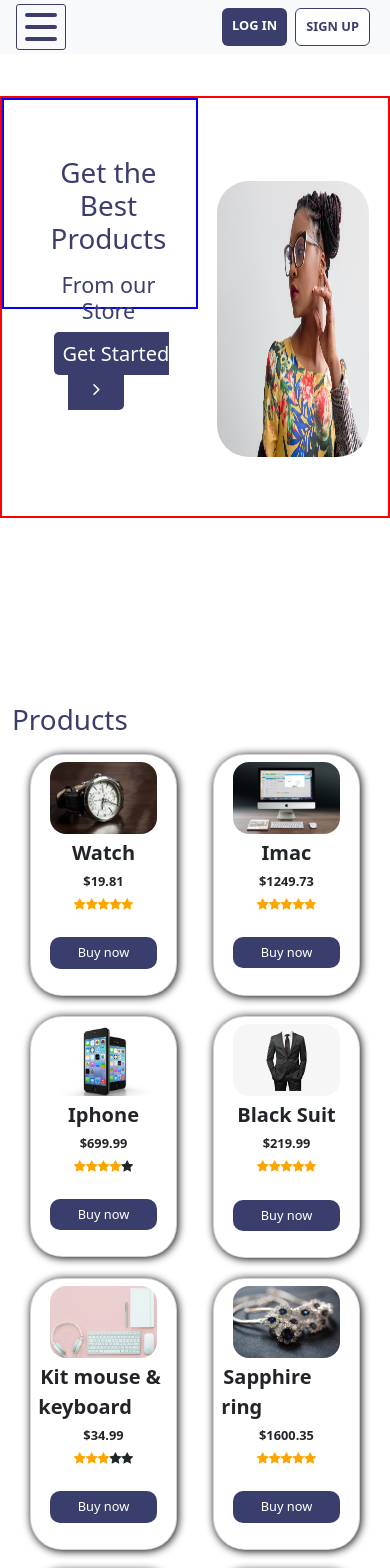
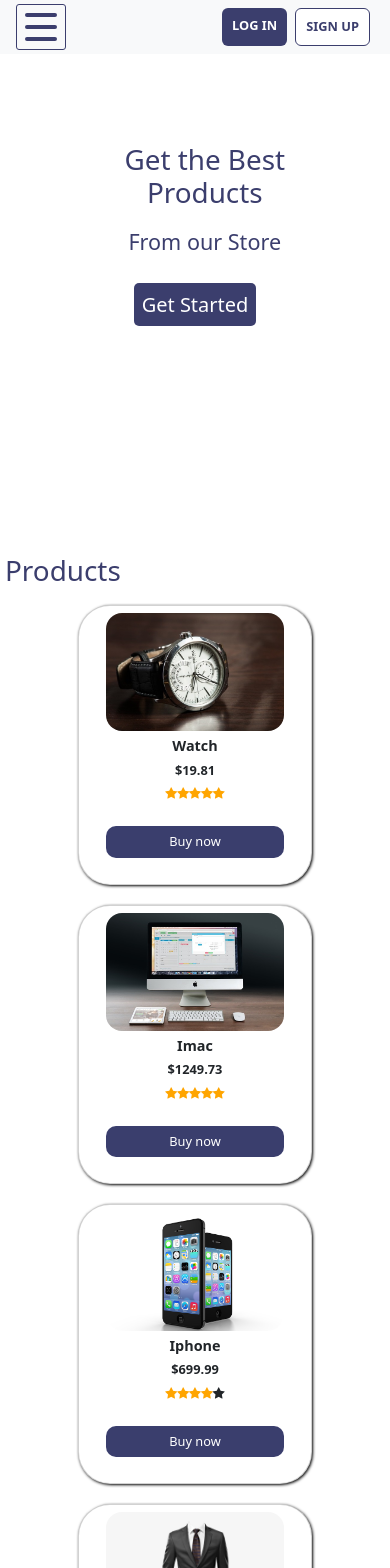
Before and after one commit to IuryOliveira567/SummerRain, a Vue app: page / in a window 390 px wide. Shown: the top 1568 px of the page. Built offline with nearby package versions, Linux system fonts and the light colour scheme.

Commit message:
resp: reponsive NavBar, BenefitCard, Footer, ProductCard added

```diff
--- a/src/App.vue
+++ b/src/App.vue
@@ -11,11 +11,11 @@
           <div class="left-pane">
             <h1 class="fs-1">Get the Best<br>
             Products</h1>
-            <h3 class="fs-4">From our Store</h3>
+            <h3 class="fs-4">From our Store</h3><br>
             <a class="getStartedBtn fs-5" href="#">Get Started<i class="fa fa-angle-right fa-align-right"></i></a>
           </div>
           <div class="right-pane d-flex align-items-start pt-4">
-            <img class="img-pane rounded rounded-5 cursor-pointer" src="../src/assets/images/right-pane-image2.jpg" width="100%" height="100%" alt="Left Pane Image" />
+            <img class="img-pane rounded rounded-5 cursor-pointer" src="../src/assets/images/right-pane-image2.jpg" width="90%" height="80%" alt="Left Pane Image" />
           </div>
         </div>
       </main>
@@ -31,13 +31,13 @@
           :price="item.price"
           :stars="item.stars"
         >
-        <img class="img-fluid rounded rounded-4" :src="item.cardImage" width="80%" height="60%" :alt="item.description"/>
+        <img class="img-fluid rounded rounded-4" :src="item.cardImage" width="80%" height="40%" :alt="item.description"/>
         </ProductCard>
         </div>
       </section>
     </div>
     <div class="row benefit-section p-1 d-flex flex-row justify-content-around">
-      <h1 class="fs-2 mt-4">Optimizing your Business</h1>
+      <h1 class="fs-2 mt-4 mb-4">Optimizing your Business</h1>
       <BenefitCard
         v-for="(benefit, index) in benefitList"
         :key="index"
@@ -107,7 +107,7 @@
 }
 
 main {
-  height: 70vh;
+  height: auto;
 }
 
 .main-pane {
@@ -158,10 +158,12 @@
 
 .products {
   height: 200%;
+  margin-bottom: 3%;
 }
 
 .products h1 {
   color:#3B3E6D;
+  margin-left: 5px;
 }
 
 .footer-pane {
@@ -177,6 +179,11 @@
     height: 80%;
   }
 
+  .left-pane {
+    padding-left: 5%;
+    width: 40vw;
+  }
+
   .left-pane * {
     margin-top: 5%;
     padding-left: 5%;
@@ -186,11 +193,11 @@
 @media(max-width: 992px) {
    .products {
      height: 175vh;
+     margin-top: 5%;
    }
 
    .main-pane {
      height: 50vh;
-     border: 2px solid red;
    }
 
    section {
@@ -201,16 +208,22 @@
      height: 100%;
      width: 50vw;
    }
+}
 
-   .left-pane {
-     border: 2px solid blue;
-   }
+@media(max-width: 700px) {
+  .left-pane {
+    width: 40vw !important;
+    padding-left: 0 !important;
+  }
+
+  .right-pane {
+    width: 60vw !important;
+  }
 }
 
 @media(max-width: 769px) {
   .products {
     height: auto;
-    margin: 0;
     padding: 0;
   }
 
@@ -221,11 +234,6 @@
   .left-pane, .right-pane {
     width: 100vw;
     text-align: center;
-  }
-
-  .left-pane {
-    padding-top: 2%;
-    height: 25vh;
   }
 
   .img-pane {
@@ -243,13 +251,27 @@
 
   .left-pane {
     padding-left: 2%;
-    padding-top: 12%;
+    padding-top: 7%;
+  }
+}
+
+@media(max-width: 578px) {
+  .left-pane {
+    width: 100vw !important;
+  }
+
+  .getStartedBtn i {
+    display: none;
+  }
+
+  .right-pane {
+    display: none !important;
   }
 }
 
 @media(max-width: 520px) {
   .benefit-section {
-    height: 60vh;
+    height: auto;
   }
 }
 
--- a/src/components/BenefitCard.vue
+++ b/src/components/BenefitCard.vue
@@ -41,9 +41,11 @@
     }
   }
 
-  @media(max-width: 520px) {
+  @media(max-width: 561px) {
     .benefitcard {
-
+      width: 100%;
+      border-top: 1px solid lightgray;
     }
   }
+
 </style>
--- a/src/components/Footer.vue
+++ b/src/components/Footer.vue
@@ -17,7 +17,6 @@
           <li><a href="#">Twitter</a></li>
           <li><a href="#">Instagram</a></li>
           <li><a href="#">Linkedin</a></li>
-          <li><a href="#"></a></li>
         </ul>
       </div>
       <div>
@@ -27,7 +26,6 @@
           <li><a href="#">Delivery Options</a></li>
           <li><a href="#">Terms & Conditions</a></li>
           <li><a href="#">Privacy Notice</a></li>
-          <li><a href="#"></a></li>
         </ul>
       </div>
       <div>
@@ -63,6 +61,7 @@
     color: white;
     margin-bottom: 2rem;
   }
+
   .footer div {
     width: 20%;
     display: flex;
@@ -71,6 +70,8 @@
     height: 80%;
     padding-left: 2%;
   }
+
+
   .footer div ul {
     list-style: none;
     padding: 0;
@@ -89,12 +90,13 @@
   @media(max-width: 730px) {
     .footer {
       flex-direction: column;
-      height: 200vh;
+      height: auto;
+      padding-top: 5%;
     }
 
     .footer div {
-      align-items: center;
-      width: 100vw;
+      width: 50vw;
+      margin-left: 20%;
     }
 
     div h3 {
--- a/src/components/NavBar.vue
+++ b/src/components/NavBar.vue
@@ -95,7 +95,7 @@
       left: 0;
       background-color: #3B3E6D;
       flex-direction: column;
-      height: 80vh;
+      height: 90vh;
       width: 100vw;
       align-items: center;
       justify-content: space-around;
--- a/src/components/ProductCard.vue
+++ b/src/components/ProductCard.vue
@@ -1,7 +1,7 @@
 <template>
   <div class="card rounded rounded-5">
     <slot></slot>
-    <strong><span class="text-md fs-5">{{ name }}</span></strong>
+    <strong><span class="name">{{ name }}</span></strong>
     <span><strong>${{ price }}</strong></span>
     <StarRating :stars="stars"/><br>
     <button class="buy-button">Buy now</button><br>
@@ -33,7 +33,7 @@
     padding: 5px;
     margin: 10px;
     cursor: pointer;
-    box-shadow: 1px 1px 8px black;
+    box-shadow: 1px 1px 3px black;
   }
 
   .card:hover {
@@ -42,6 +42,10 @@
 
   .card * {
     margin: 2px;
+  }
+
+  .name {
+    font-size: 1.2rem;
   }
 
   .buy-button {
@@ -61,6 +65,10 @@
       width: 30%;
       height: 20%;
     }
+
+    .name {
+      font-size: 1rem;
+    }
   }
 
   @media(max-width: 769px) {
@@ -68,4 +76,21 @@
      width: 40%;
     }
   }
+
+  @media(max-width: 520px) {
+    .card {
+      width: 45%;
+    }
+
+    .name {
+      font-size: 0.9rem;
+    }
+  }
+
+
+  @media(max-width: 400px) {
+    .card {
+      width: 60%;
+    }
+  }
 </style>
```
